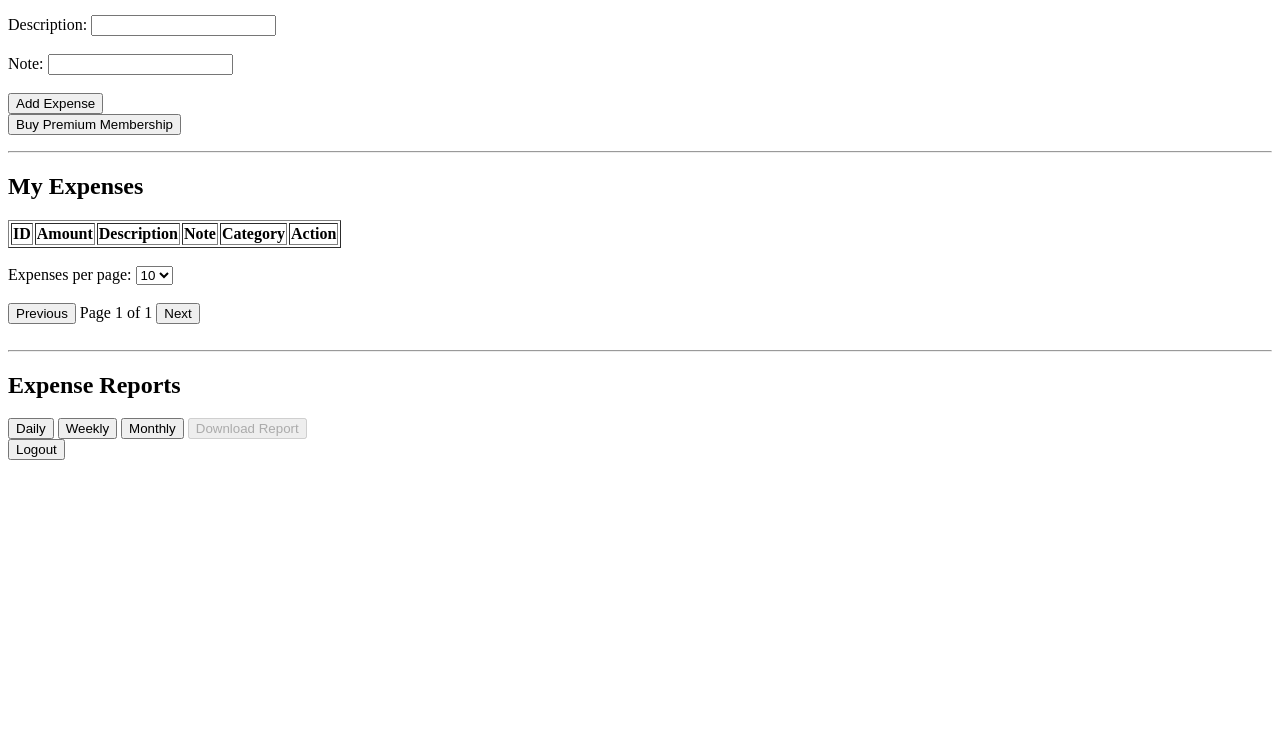
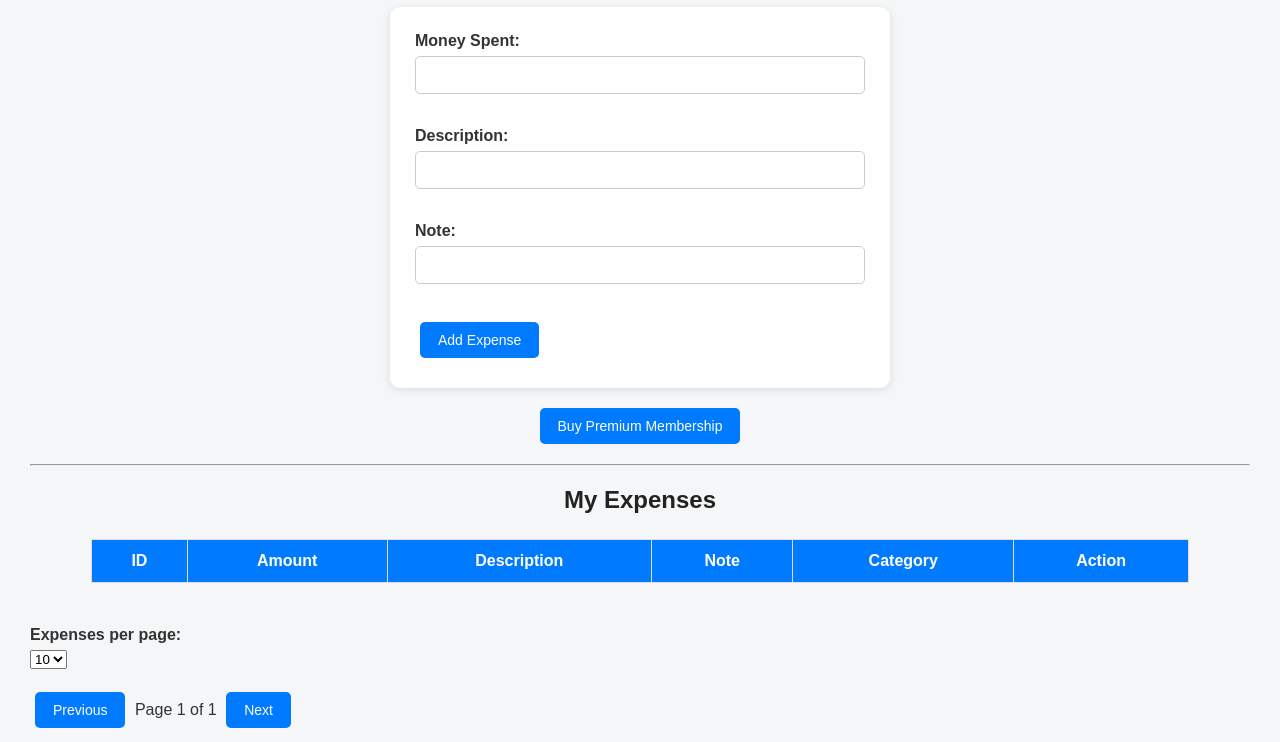
Before and after one commit to Sachin-Hipparge/expense_tracker_signup, a website: page frontend/expense.html in a window 1280 px wide. Shown: the part 151-893 px from the top of the page. Before the commit the page ends 800 px from the top, so only its background shows below. Drawn offline with Linux system fonts and the light colour scheme; a script that the page names is missing.

Commit message:
Add basic frontend styling

```diff
--- a/frontend/expense.html
+++ b/frontend/expense.html
@@ -11,6 +11,7 @@
     <title>Daily Expense Tracker</title>
 
     <script src="https://sdk.cashfree.com/js/v3/cashfree.js"></script>
+    <link rel="stylesheet" href="style.css">
 
 </head>
 
--- /dev/null
+++ b/frontend/style.css
@@ -0,0 +1,114 @@
+/* General page styling */
+body {
+    font-family: Arial, sans-serif;
+    background: #f4f6f8;
+    margin: 0;
+    padding: 30px;
+    color: #333;
+}
+
+/* Headings */
+h1, h2 {
+    text-align: center;
+    color: #222;
+}
+
+/* Forms */
+form {
+    background: white;
+    max-width: 450px;
+    margin: 20px auto;
+    padding: 25px;
+    border-radius: 10px;
+    box-shadow: 0 2px 10px rgba(0, 0, 0, 0.1);
+}
+
+/* Labels */
+label {
+    display: block;
+    margin-bottom: 6px;
+    font-weight: bold;
+}
+
+/* Inputs */
+input {
+    width: 100%;
+    padding: 10px;
+    margin-bottom: 15px;
+    box-sizing: border-box;
+    border: 1px solid #ccc;
+    border-radius: 5px;
+    font-size: 14px;
+}
+
+/* Buttons */
+button {
+    padding: 10px 18px;
+    border: none;
+    border-radius: 5px;
+    background: #007bff;
+    color: white;
+    cursor: pointer;
+    font-size: 14px;
+    margin: 5px;
+}
+
+button:hover {
+    background: #0056b3;
+}
+
+/* Links */
+a {
+    color: #007bff;
+    text-decoration: none;
+}
+
+a:hover {
+    text-decoration: underline;
+}
+
+/* Messages */
+p {
+    text-align: center;
+}
+
+/* Expense page */
+table {
+    width: 90%;
+    margin: 25px auto;
+    border-collapse: collapse;
+    background: white;
+}
+
+th, td {
+    padding: 12px;
+    border: 1px solid #ddd;
+    text-align: center;
+}
+
+th {
+    background: #007bff;
+    color: white;
+}
+
+/* Expense page sections */
+#premiumButton {
+    display: block;
+    margin: 20px auto;
+}
+
+/* Mobile */
+@media (max-width: 600px) {
+    body {
+        padding: 15px;
+    }
+
+    form {
+        padding: 20px;
+    }
+
+    table {
+        width: 100%;
+        font-size: 12px;
+    }
+}
```
Also changed, not shown: frontend/login.html (+2 -0 lines), frontend/reset-password.html (+1 -0 lines), frontend/signup.html (+1 -0 lines).
